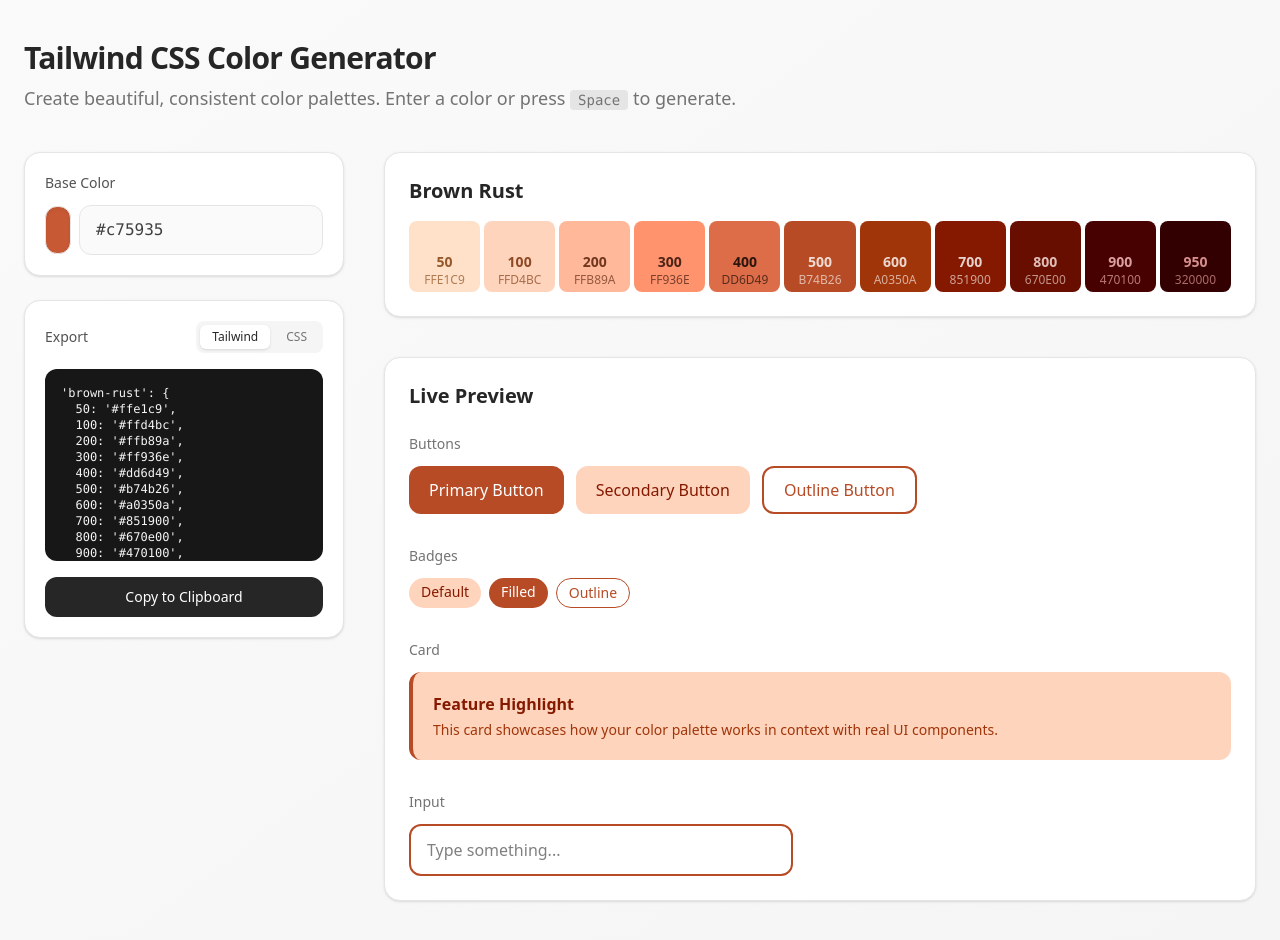
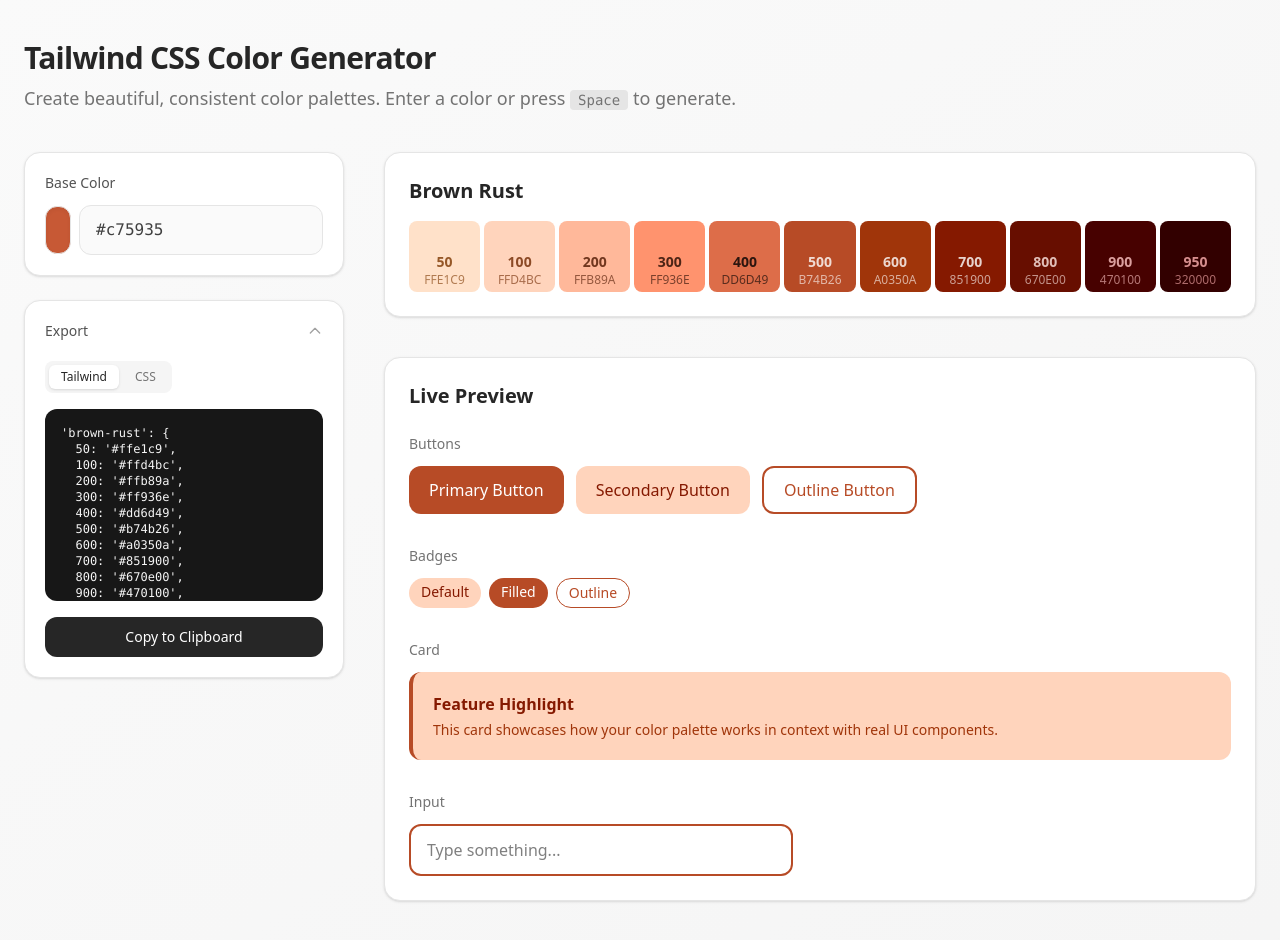
Before and after one commit to jesubohr/ui-colorizer, a React (Vite) app: page / in a window 1280 px wide. Built offline with nearby package versions, Linux system fonts and the light colour scheme; a web font is replaced by a local one.

Commit message:
Make the export section collapsible

```diff
--- a/src/App.tsx
+++ b/src/App.tsx
@@ -177,6 +177,7 @@
     .join("\n");
 
   const [activeTab, setActiveTab] = useState<"tailwind" | "css">("tailwind");
+  const [isExpanded, setIsExpanded] = useState(true);
 
   function handleCopy() {
     const text = activeTab === "tailwind" ? tailwindConfig : cssVariables;
@@ -189,12 +190,38 @@
   }
 
   return (
-    <div className="p-5 bg-white rounded-2xl shadow-sm border border-neutral-200">
+    <div className="bg-white rounded-2xl shadow-sm border border-neutral-200 overflow-hidden">
+      <button
+        onClick={() => setIsExpanded(!isExpanded)}
+        className="w-full p-5 flex items-center justify-between hover:bg-neutral-50 transition-colors cursor-pointer focus:outline-none"
+      >
+        <h3 className="text-sm font-medium text-neutral-600">Export</h3>
+        <svg
+          className={`w-4 h-4 text-neutral-400 transition-transform duration-200 ${
+            isExpanded ? "rotate-180" : ""
+          }`}
+          fill="none"
+          viewBox="0 0 24 24"
+          stroke="currentColor"
+        >
+          <path
+            strokeLinecap="round"
+            strokeLinejoin="round"
+            strokeWidth={2}
+            d="M19 9l-7 7-7-7"
+          />
+        </svg>
+      </button>
+
+      {isExpanded && (
+        <div className="px-5 pb-5">
           <div className="flex items-center justify-between mb-4">
-        <h3 className="text-sm font-medium text-neutral-600">Export</h3>
             <div className="flex gap-1 p-1 bg-neutral-100 rounded-lg">
               <button
-            onClick={() => setActiveTab("tailwind")}
+                onClick={(e) => {
+                  e.stopPropagation();
+                  setActiveTab("tailwind");
+                }}
                 className={`px-3 py-1 text-xs font-medium rounded-md transition-colors cursor-pointer ${
                   activeTab === "tailwind"
                     ? "bg-white shadow-sm text-neutral-800"
@@ -204,7 +231,10 @@
                 Tailwind
               </button>
               <button
-            onClick={() => setActiveTab("css")}
+                onClick={(e) => {
+                  e.stopPropagation();
+                  setActiveTab("css");
+                }}
                 className={`px-3 py-1 text-xs font-medium rounded-md transition-colors cursor-pointer ${
                   activeTab === "css"
                     ? "bg-white shadow-sm text-neutral-800"
@@ -224,6 +254,8 @@
           >
             Copy to Clipboard
           </button>
+        </div>
+      )}
     </div>
   );
 }
```
Lines whose indentation alone changed are shown as unchanged.
